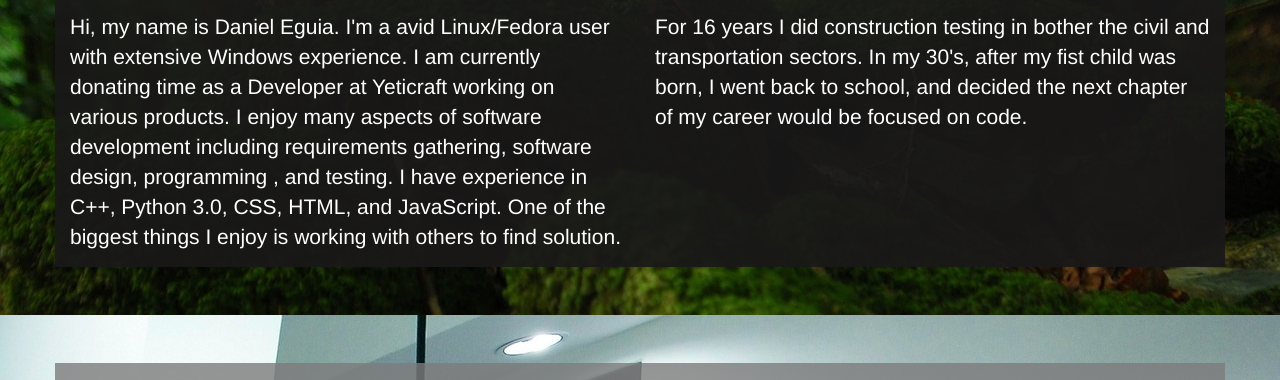
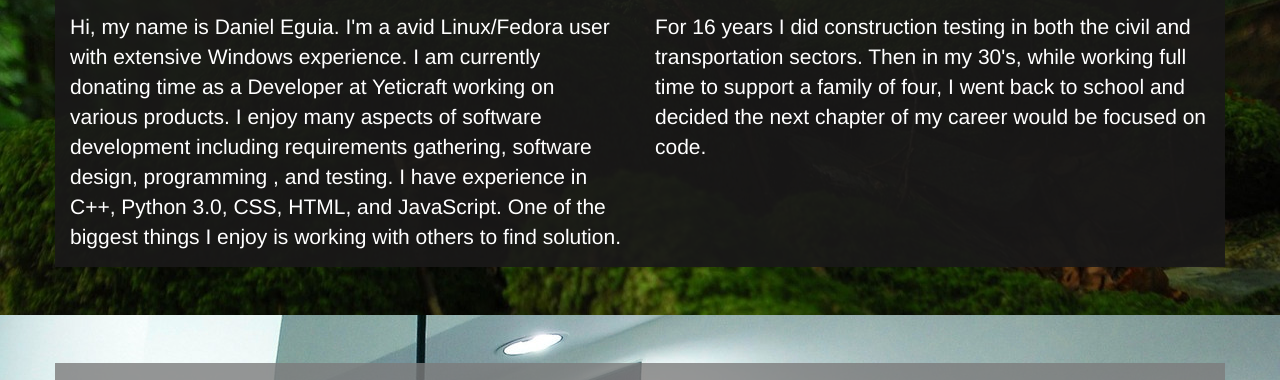
Before and after one commit to CDEguia/CDEguia.github.io, a plain HTML site: page index.html in a window 1280 px wide. Shown: the part 389-769 px from the top of the page. Drawn offline with nearby package versions, Linux system fonts and the light colour scheme.

Commit message:
spelling, and reword sentence

```diff
--- a/index.html
+++ b/index.html
@@ -73,7 +73,7 @@
             <div class="col-md-6">
                 <h2>About</h2>
                 <hr>
-                <p>For 16 years I did construction testing in bother the civil and transportation sectors. In my 30's, after my fist child was born, I went back to school, and decided the next chapter of my career would be focused on code.</p>
+                <p>For 16 years I did construction testing in both the civil and transportation sectors. Then in my 30's, while working full time to support a family of four, I went back to school and decided the next chapter of my career would be focused on code.</p>
             </div>
         </div>
     </div>
```
